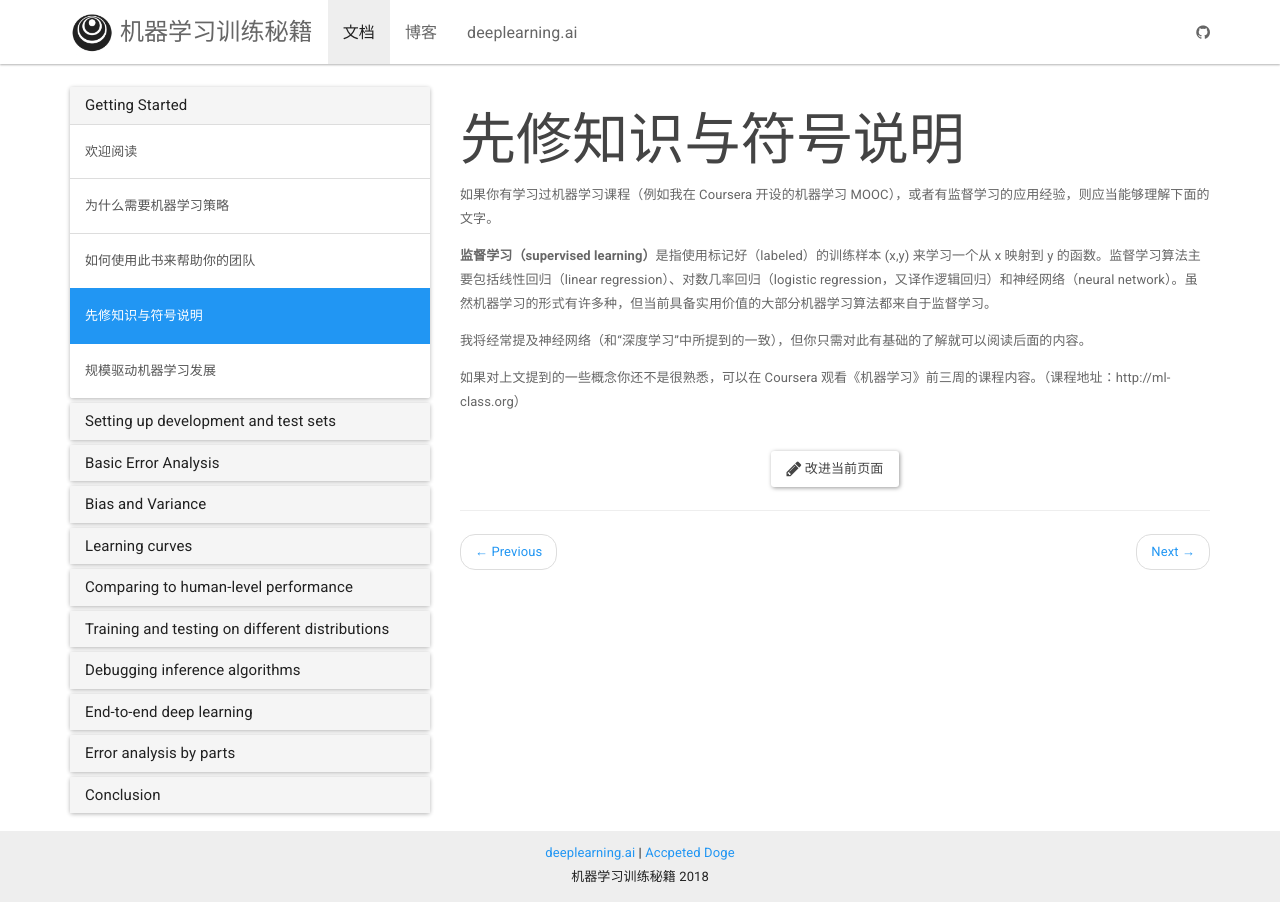
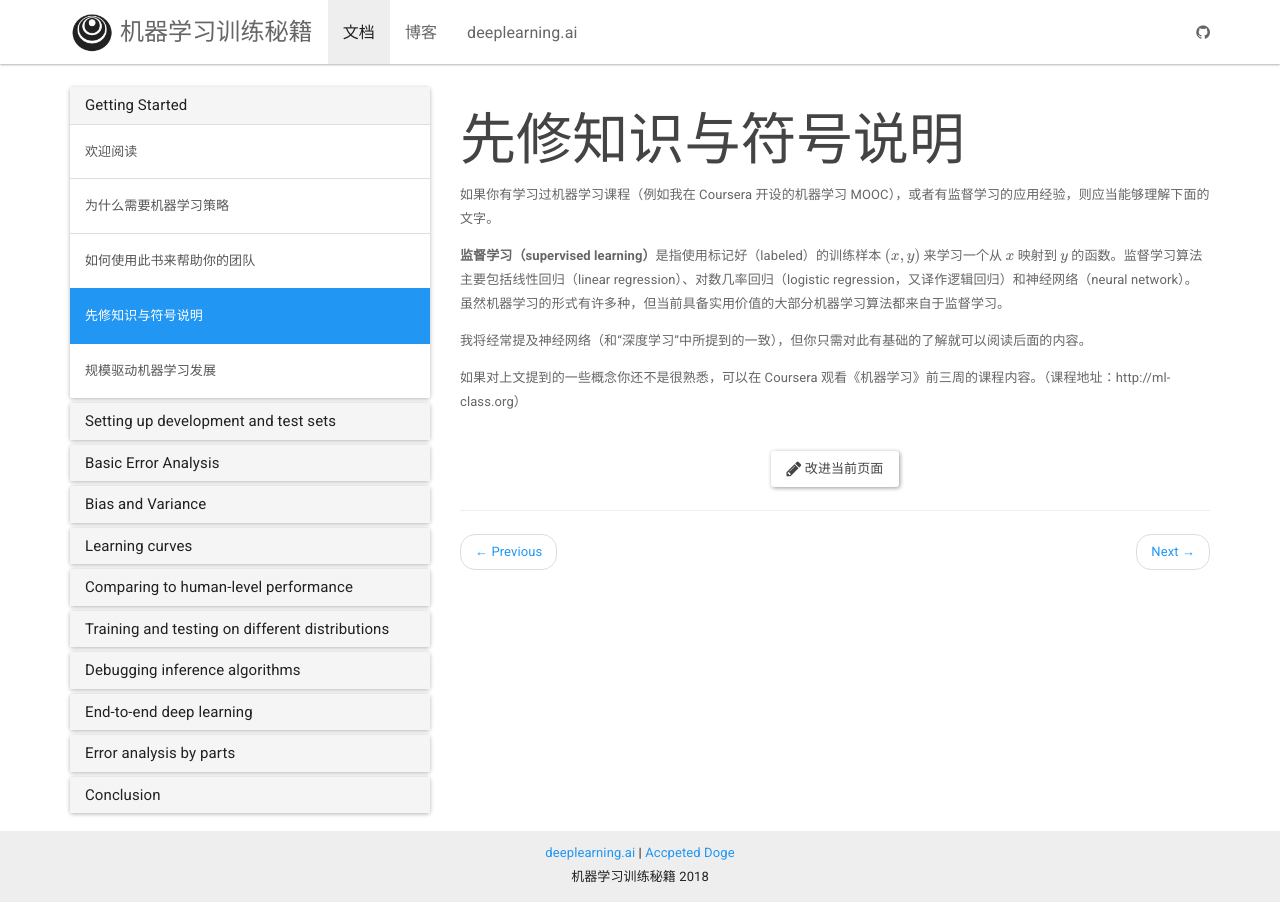
Before and after one commit to deeplearning-ai/machine-learning-yearning-cn, a Jekyll site: the page built from _docs/ch03.md, in a window 1280 px wide. Built offline with Jekyll 4.4.1, drawn with Linux system fonts in a browser that asks for light colours; nearby versions of some CDN libraries; formulas are drawn with MathJax 3; part of the change alters nothing that is shown.

```diff
--- a/_config.yml
+++ b/_config.yml
@@ -22,7 +22,7 @@ mathjax_autoNumber: true
 # Build settings
 markdown: kramdown
 highlighter: rouge
-gems:
+plugins:
   - jekyll-feed
   - jekyll-redirect-from
   - jekyll-seo-tag
--- a/_docs/ch03.md
+++ b/_docs/ch03.md
@@ -5,7 +5,7 @@ permalink: /docs/ch03/
 
 如果你有学习过机器学习课程（例如我在 Coursera 开设的机器学习 MOOC），或者有监督学习的应用经验，则应当能够理解下面的文字。
 
-**监督学习（supervised learning）**是指使用标记好（labeled）的训练样本 (x,y) 来学习一个从 x 映射到 y 的函数。监督学习算法主要包括线性回归（linear regression）、对数几率回归（logistic regression，又译作逻辑回归）和神经网络（neural network）。虽然机器学习的形式有许多种，但当前具备实用价值的大部分机器学习算法都来自于监督学习。
+**监督学习（supervised learning）**是指使用标记好（labeled）的训练样本 $ (x,y) $ 来学习一个从 $ x $ 映射到 $ y $ 的函数。监督学习算法主要包括线性回归（linear regression）、对数几率回归（logistic regression，又译作逻辑回归）和神经网络（neural network）。虽然机器学习的形式有许多种，但当前具备实用价值的大部分机器学习算法都来自于监督学习。
 
 我将经常提及神经网络（和“深度学习”中所提到的一致），但你只需对此有基础的了解就可以阅读后面的内容。
 
--- a/_includes/js_files.html
+++ b/_includes/js_files.html
@@ -5,3 +5,18 @@
 <script src="{{"/js/bootstrap.min.js " | prepend: site.baseurl }} "></script>
 <script src="{{"/js/typeahead.bundle.min.js " | prepend: site.baseurl }} "></script>
 <script src="{{"/js/main.js " | prepend: site.baseurl }} "></script>
+<!-- mathjax config similar to math.stackexchange -->
+<script type="text/x-mathjax-config">
+MathJax.Hub.Config({
+  jax: ["input/TeX", "output/HTML-CSS"],
+  tex2jax: {
+    inlineMath: [ ['$', '$'] ],
+    displayMath: [ ['$$', '$$']],
+    processEscapes: true,
+    skipTags: ['script', 'noscript', 'style', 'textarea', 'pre', 'code']
+  },
+  messageStyle: "none",
+  "HTML-CSS": { preferredFont: "TeX", availableFonts: ["STIX","TeX"] }
+});
+</script>
+<script src="http://cdn.mathjax.org/mathjax/latest/MathJax.js?config=TeX-AMS_HTML" type="text/javascript"></script>
```
